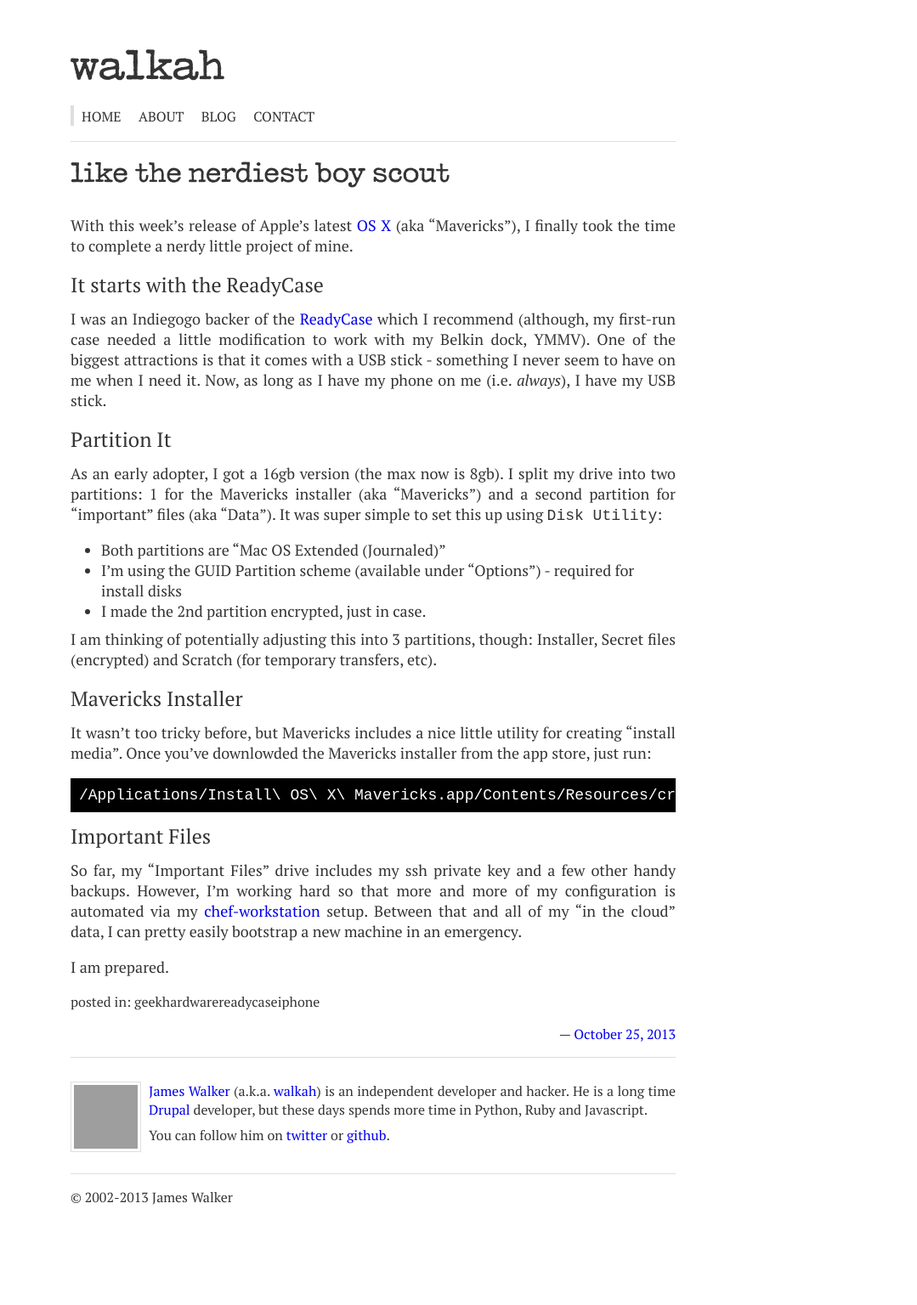
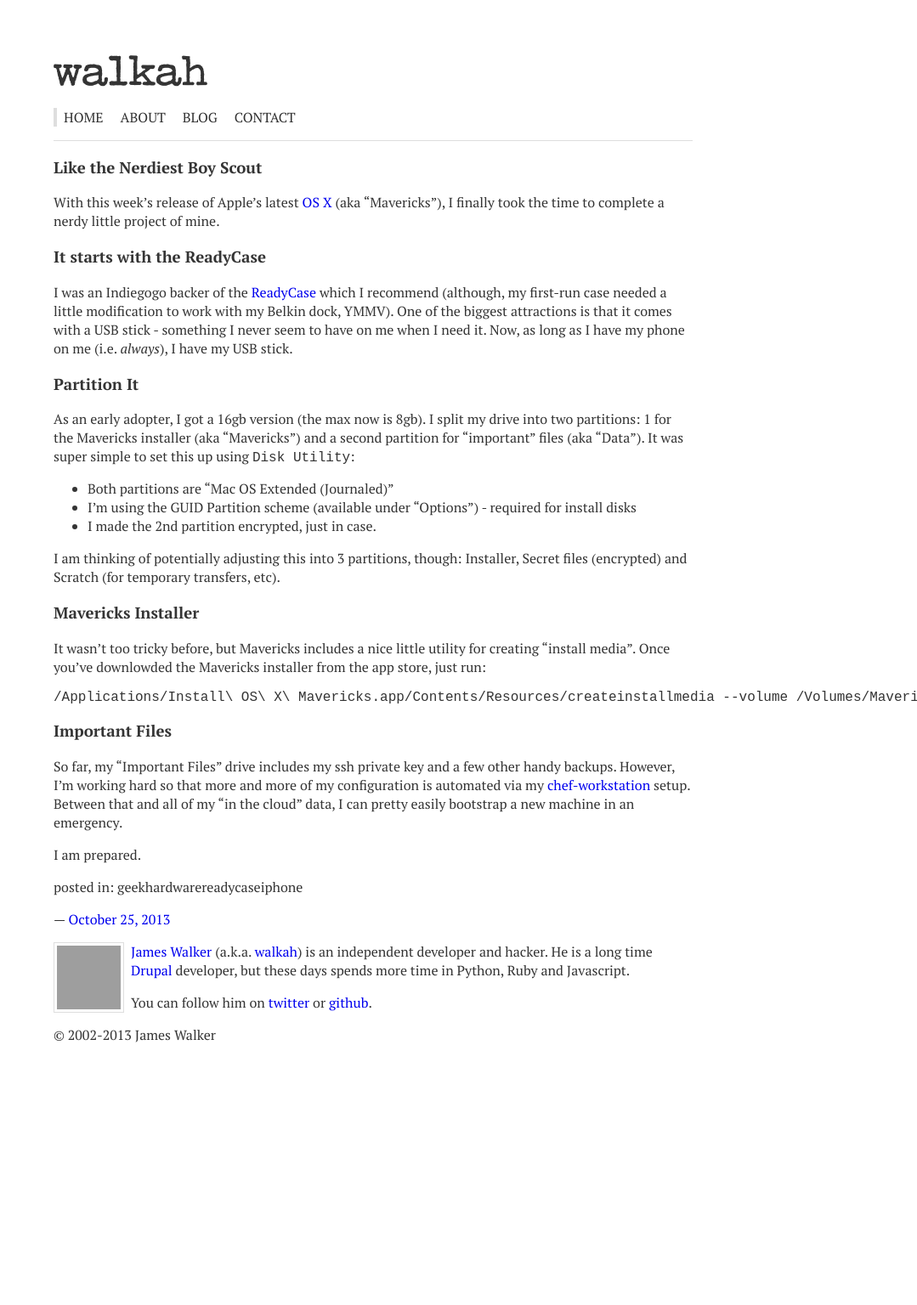
Before and after one commit to walkah/walkah.net, a Jekyll site: the page built from _posts/2013-10-25-like-the-nerdiest-boy-scout.md, in a window 1280 px wide. Shown: the whole page at 85% size, without its empty margins (201-1280 px from the left). Built offline with Jekyll 4.4.1, drawn with Linux system fonts in a browser that asks for light colours; Markdown is read by kramdown in place of the engine named in the settings; after the commit the page ends 1237 px from its top, so only the background shows below that; grey boxes are pictures that could not be loaded.

Commit message:
conversion in progress

```diff
--- a/_layouts/default.html
+++ b/_layouts/default.html
@@ -21,9 +21,9 @@
   <meta http-equiv="X-XRDS-Location" content="http://www.myopenid.com/xrds?username=walkah.myopenid.com" />
 </head>
 <body>
+  <div class="container">
     <header>
-    <h1><a href="/">{{ site.title }}</a></h1>
-    <h2>{{ site.slogan }}</h2>
+      <h1 id="title"><a href="/">{{ site.title }}</a></h1>
     </header>
     <nav role="navigation">
       <ul class="navigation">
@@ -39,6 +39,7 @@
     <footer>
       &copy; 2002-{{ site.time | date:"%Y" }} {{ site.author }}
     </footer>
+  </div>
   {% include google_analytics.html %}
 </body>
 </html>
--- /dev/null
+++ b/_sass/_footer.scss
@@ -0,0 +1 @@
+// Footer
--- /dev/null
+++ b/_sass/screen.scss
@@ -0,0 +1,4 @@
+@import "base";
+@import "header";
+@import "main";
+@import "footer";
--- a/stylesheets/screen.css
+++ b/stylesheets/screen.css
@@ -1,228 +1 @@
-@font-face {
-    font-family: Typewriter;
-    src: url(Typewriter.otf) format("opentype");
-}
-
-/*	Resets
-	------	*/
-
-html, body, div, span, object, iframe, h1, h2, h3, h4, h5, h6,
-p, blockquote, pre, a, abbr, address, cite, code, del, dfn, em,
-img, ins, kbd, q, samp, small, strong, sub, sup, var, b, i, hr,
-dl, dt, dd, ol, ul, li, fieldset, form, label, legend,
-table, caption, tbody, tfoot, thead, tr, th, td,
-article, aside, canvas, details, figure, figcaption, hgroup,
-menu, footer, header, nav, section, summary, time, mark, audio, video {
-	  margin: 0;
-	  padding: 0;
-	  border: 0;
-}
-
-article, aside, canvas, figure, figure img, figcaption, hgroup,
-footer, header, nav, section, audio, video {
-	  display: block;
-}
-
-a {
-    text-decoration: none;
-}
-
-body {
-    color: #343434;
-    margin: 0 auto;
-    background: #ffffff;
-	  font-family: PT Serif, Georgia, serif;
-    font-size: 18px;
-	  width: 712px;
-	  padding: 48px 48px 84px;
-    margin: 0 auto;
-}
-
-h1 {
-	  font-size: 48px;
-	  line-height: 58px;
-}
-
-h2 {
-	  font-size: 32px;
-	  line-height: 36px;
-}
-
-h3 {
-	  font-size: 24px;
-	  line-height: 32px;
-    font-weight: normal;
-    margin: 0.5em 0;
-}
-
-img.left {
-    float: left;
-    margin: 0 1em 1em 0;
-}
-
-img.right {
-    float: right;
-    margin: 0 0 1em 1em;
-}
-
-header h1, header h2 {
-    display: inline;
-    font-family: Typewriter,"Georgia","Times",serif;
-    font-weight: normal;
-    padding-right: 10px;
-}
-
-header h1 a {
-    color: #343434;
-}
-
-header h2 {
-    color: #676767;
-}
-
-nav {
-    margin: 1em 0;
-    padding: 0 0 1em 0;
-    text-transform: uppercase;
-    border-bottom: 1px solid #dedede;
-}
-
-nav ul.navigation {
-    border-left: 4px solid #dedede;
-    padding-left: 0.5em;
-}
-
-nav ul.navigation li {
-    display: inline;
-    list-style-type: none;
-    padding: 0 1em 0 0;
-    font-size: 16px;
-}
-
-nav ul.navigation li a {
-    color: #303030;
-}
-
-#main header h1 {
-    display: block;
-    font-size: 32px;
-    line-height: 36px;
-    margin-bottom: 1em;
-    text-transform: lowercase;
-}
-
-#main p {
-    text-align: justify;
-    margin: 0.5em 0 1em 0;
-}
-
-#main ul, #main ol {
-    margin-left: 2em;
-}
-
-/** Article styles **/
-article.hentry {
-    border-bottom: 1px #dedede solid;
-}
-
-article pre {
-    background: #000;
-    color: #fff;
-    padding: 10px;
-    overflow: auto;
-}
-
-article .gist-file pre {
-    color: #000;
-}
-
-article footer time {
-    display: block;
-    text-align: right;
-}
-
-article.list {
-    clear: both;
-}
-
-article.list time {
-    font-size: 16px;
-    width: 120px;
-    color: #696969;
-    float: left;
-}
-
-blockquote {
-    margin-left: 2em;
-    color: #565656;
-    font-style: italic;
-}
-
-footer {
-    margin: 1em 0;
-    font-size: 16px;
-}
-
-body>footer {
-    border-top: 1px #dedede solid;
-    padding: 1em 0;
-}
-
-#main .vcard {
-    padding: 10px 0;
-    margin: 1em 0 0 0;
-    clear: both;
-}
-
-#main .vcard p {
-    font-size: 16px;
-    margin: 0 0 0.5em 0;
-}
-
-#main .vcard img {
-    float: left;
-    margin: 0 0.5em 0 0;
-    border: 1px #dedede solid;
-    padding: 3px;
-}
-
-@media only screen and (min-width: 768px) and (max-width: 991px) {
-
-	body {
-		width: 712px;
-		padding: 48px 28px 60px;
-	}
-
-  #main {
-      528px;
-  }
-}
-
-@media only screen and (max-width: 767px) {
-
-	body {
-		width: 252px;
-		padding: 48px 34px 60px;
-	}
-
-  body>header h2 {
-      display: none;
-  }
-
-  #main {
-      width: 252px;
-  }
-}
-
-@media only screen and (min-width: 480px) and (max-width: 767px) {
-
-	body {
-		width: 436px;
-		padding: 36px 22px 48px;
-	}
-
-  #main {
-      width: 436px;
-  }
-
-}
+@font-face{font-family:Typewriter;src:url(Typewriter.otf) format("opentype")}.container{*zoom:1;max-width:23em;_width:23em;padding-left:1em;padding-right:1em;margin-left:auto;margin-right:auto}.container:after{content:"";display:table;clear:both}@media (min-width: 47em){.container{max-width:47em}}body{color:#343434;background:#ffffff;font-family:"PT Serif","Georgia",serif;font-size:16px;padding-top:3em}a{text-decoration:none}header #title{display:inline;font-family:Typewriter,"Georgia","Times",serif;font-weight:normal;font-size:3em}header #title a{color:#343434}nav{margin:1em 0;text-transform:uppercase;border-bottom:1px solid #dedede}nav ul.navigation{border-left:4px solid #dedede;padding-left:0.5em}nav ul.navigation li{display:inline;list-style-type:none;padding:0 1em 0 0;font-size:16px}nav ul.navigation li a{color:#303030}#main img.left{float:left;margin:0 1em 1em 0}#main img.right{float:right;margin:0 0 1em 1em}#main .vcard img{float:left;margin:0 0.5em 0 0;border:1px #dedede solid;padding:3px}
```
Also changed, not shown: _sass/_base.scss (added, +36 -0 lines), _sass/_header.scss (added, +35 -0 lines), _sass/_main.scss (added, +23 -0 lines). Lines whose indentation alone changed are shown as unchanged.
